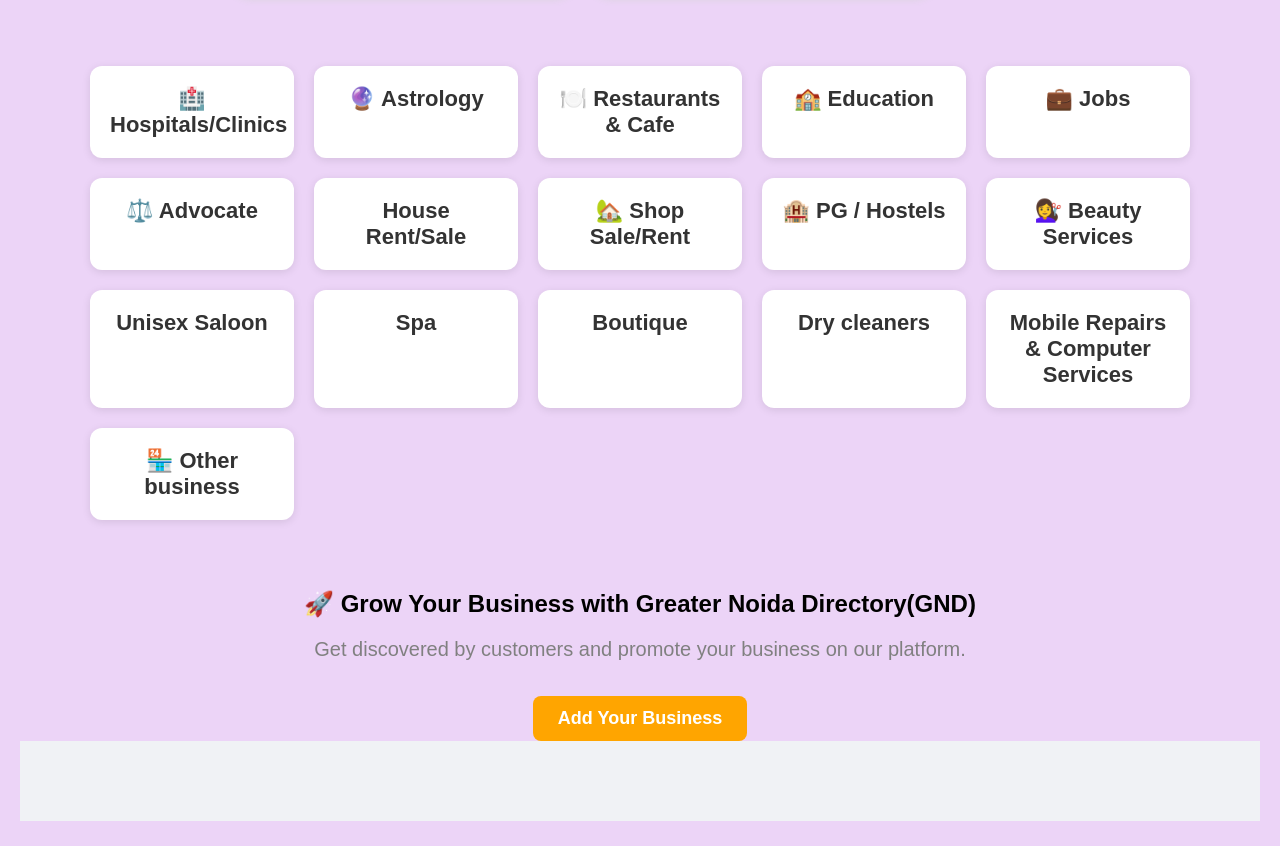
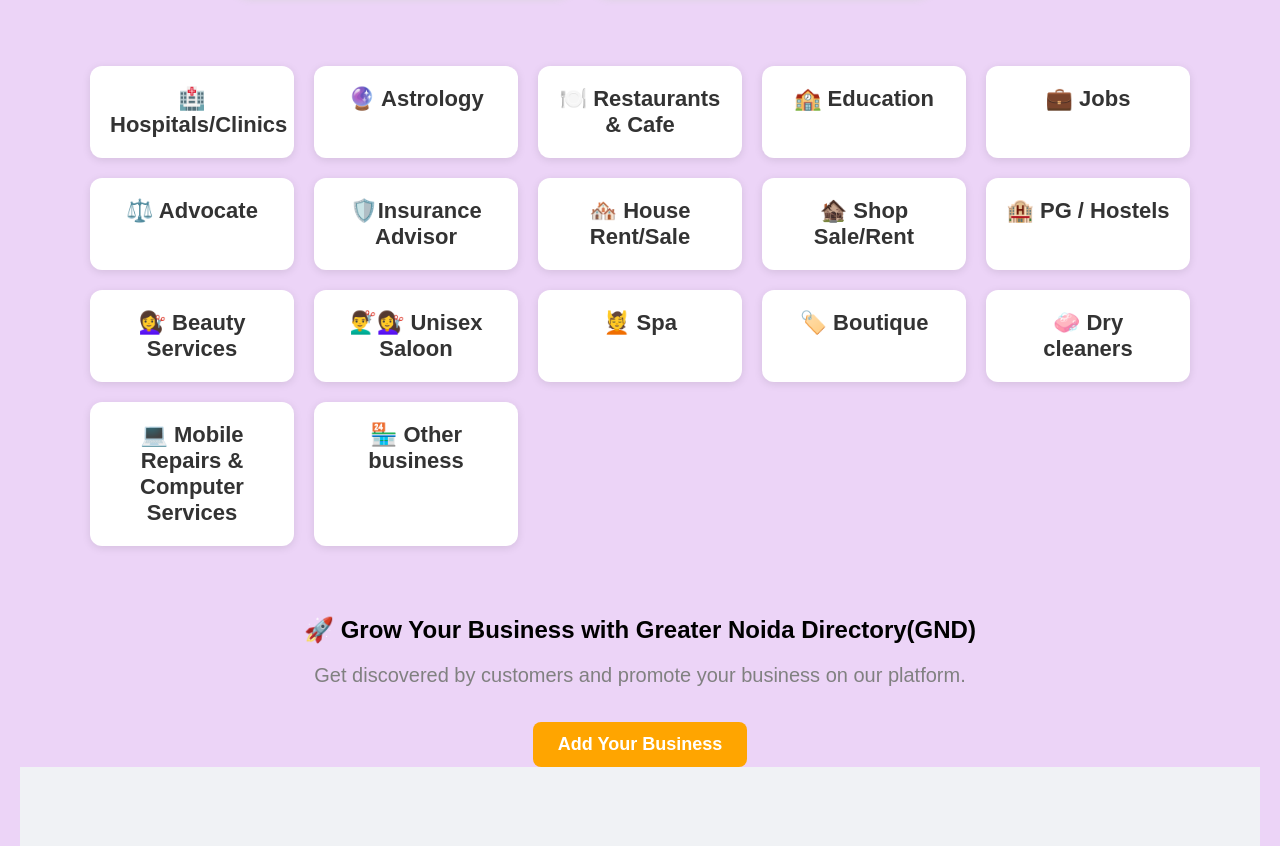
Before and after one commit to shripandit1986-dotcom/Greater-Noida-Directory-GND-, a Flask app: page / in a window 1280 px wide. Shown: the part 356-1202 px from the top of the page. Run offline with Flask 3, Linux system fonts and the light colour scheme; some libraries are stand-ins or nearby versions.

Commit message:
Update index.html

```diff
--- a/templates/index.html
+++ b/templates/index.html
@@ -68,23 +68,25 @@
 
     <a href="/category/Advocate" class="service-card">⚖️ Advocate</a>
 
-    <a href="/category/House Rent/Sale" class="service-card">House Rent/Sale</a>
+    <a href="/category/Insurance Advisor" class="service-card">🛡️Insurance Advisor</a>
 
-    <a href="/category/Shop Sale/Rent" class="service-card">🏡 Shop Sale/Rent</a>
+    <a href="/category/House Rent/Sale" class="service-card">🏘️ House Rent/Sale</a>
+
+    <a href="/category/Shop Sale/Rent" class="service-card">🏚️ Shop Sale/Rent</a>
 
     <a href="/category/PG" class="service-card">🏨 PG / Hostels</a>
 
     <a href="/category/Beauty" class="service-card">💇‍♀️ Beauty Services</a>
 
-    <a href="/category/Unisex Saloon" class="service-card">Unisex Saloon</a>
+    <a href="/category/Unisex Saloon" class="service-card">💇‍♂️💇‍♀️ Unisex Saloon</a>
 
-    <a href="/category/Spa" class="service-card">Spa</a>
+    <a href="/category/Spa" class="service-card">💆 Spa</a>
 
-    <a href="/category/Boutique" class="service-card">Boutique</a>
+    <a href="/category/Boutique" class="service-card">🏷️ Boutique</a>
 
-    <a href="/category/Dry Cleaners" class="service-card">Dry cleaners</a>
+    <a href="/category/Dry Cleaners" class="service-card">🧼 Dry cleaners</a>
 
-    <a href="/category/Mobile Repairs & Computer Services" class="service-card">Mobile Repairs & Computer Services</a>
+    <a href="/category/Mobile Repairs & Computer Services" class="service-card">💻 Mobile Repairs & Computer Services</a>
 
     <a href="/category/Other business" class="service-card">🏪 Other business</a>
 
```
